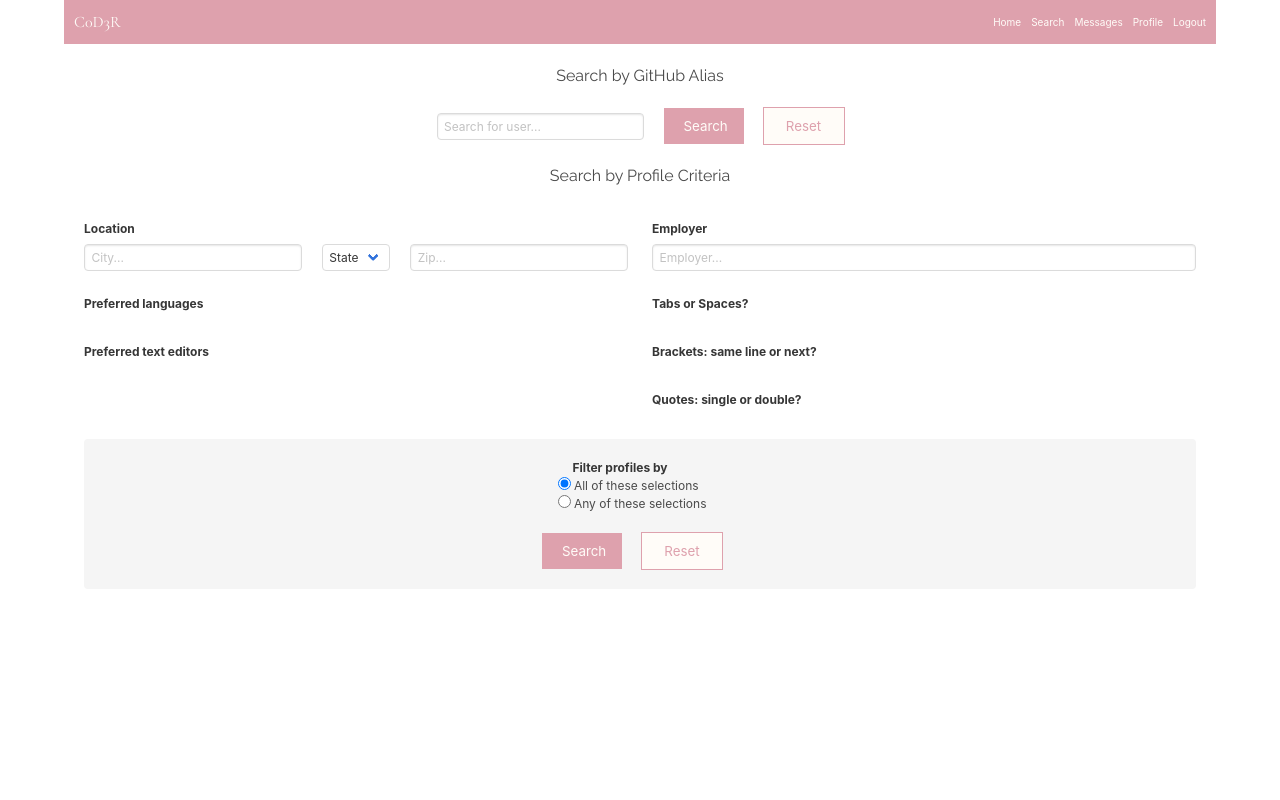
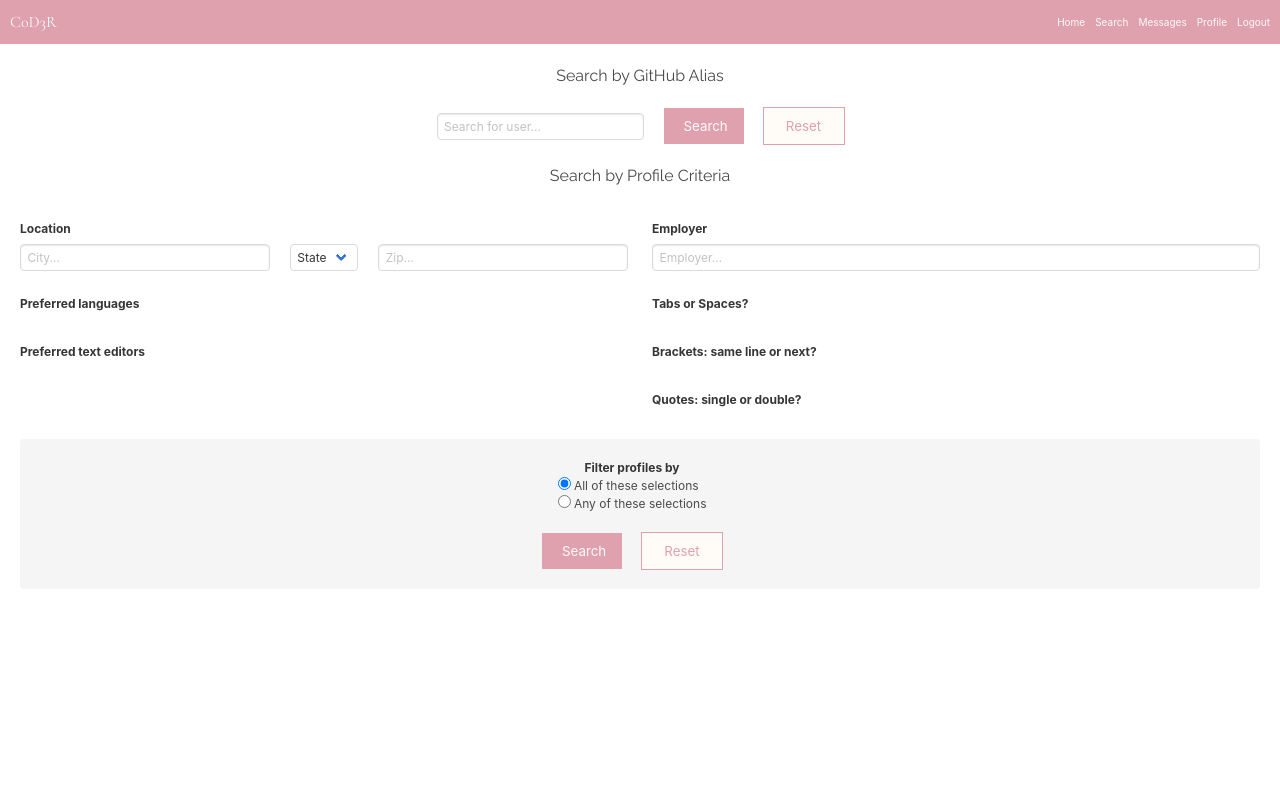
Before and after one commit to jko113/c0d3r, a Node server app: template views/search.hbs in a window 1280 px wide. Run offline with Node 20, Linux system fonts and the light colour scheme; the template is opened without the code that fills it, so the values that code supplies are empty; some libraries are stand-ins or nearby versions.

Commit message:
normalizing app styling

```diff
--- a/public/stylesheets/main.css
+++ b/public/stylesheets/main.css
@@ -320,5 +320,6 @@ html, body {
   @media screen and (min-width: 760px) {
     .github-avatar {
       height: 200px;
+      width: 200px;
     }
   }
--- a/views/layouts/layout.hbs
+++ b/views/layouts/layout.hbs
@@ -11,7 +11,7 @@
     <link rel="stylesheet" href="/stylesheets/main.css">
 </head>
 <body>
-    <div class="container app">
+    <div class="app">
         {{> header }}
         {{{body}}}
     </div>
--- a/views/profile.hbs
+++ b/views/profile.hbs
@@ -8,7 +8,7 @@
     <div class="app-margin app-flex-start">
     <div class="app-profile-left app-margin-right">
         <div class="is-hidden" data-display>
-            <div class="container is-hidden-tablet has-text-centered">
+            <div class="is-hidden-tablet has-text-centered">
                 <img src="{{data.github_avatar_url}}" alt="GitHub Avatar" class="github-avatar">
             </div>
             <img src="{{data.github_avatar_url}}" alt="GitHub Avatar" class="github-avatar is-hidden-mobile">
--- a/views/search.hbs
+++ b/views/search.hbs
@@ -131,10 +131,10 @@
 
             <div class="notification is-5 app-flex-center app-flex-column">
                 <div class="app-flex-center app-flex-column">
-                    <div class="field-label">
+                    <div class="">
                         <label class="label">Filter profiles by</label>
                     </div>
-                    <div class="field-body">
+                    <div class="">
                         <div class="field">
                         <div class="control">
                             <label class="radio">
```
